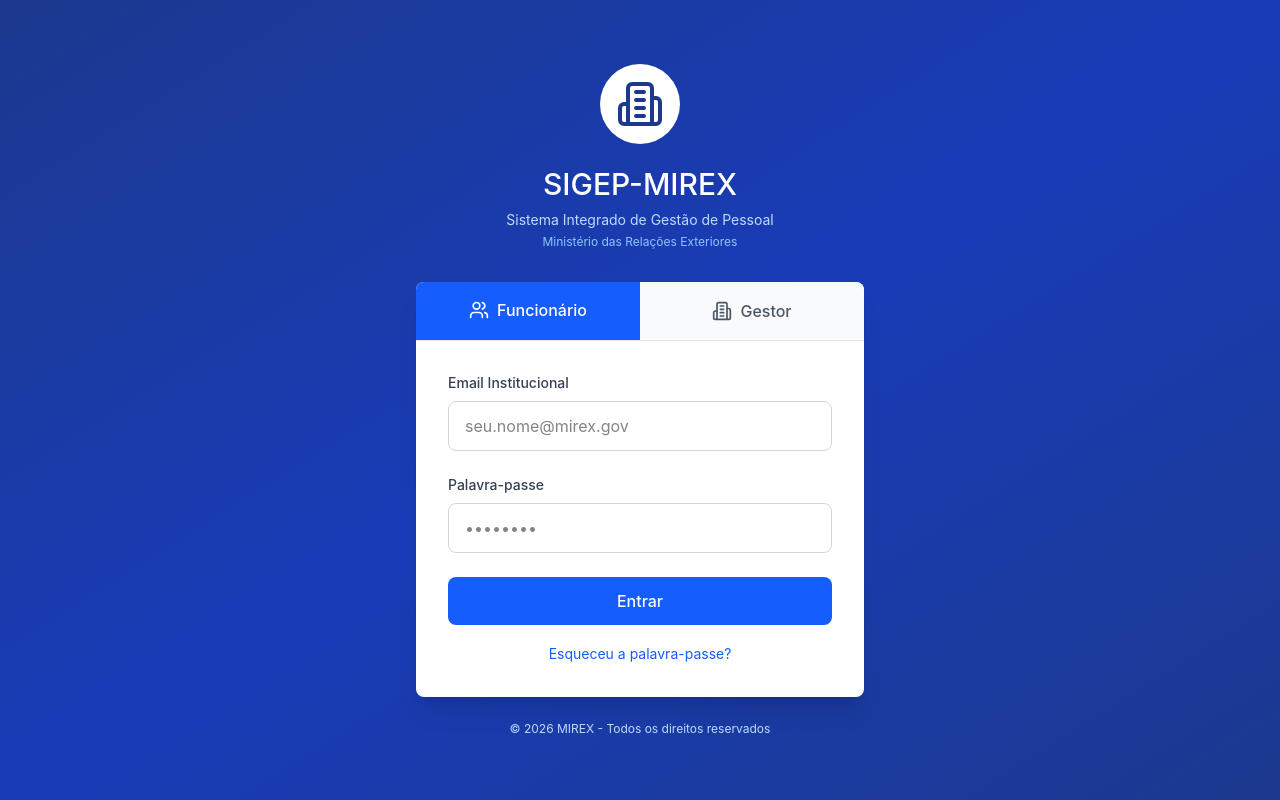
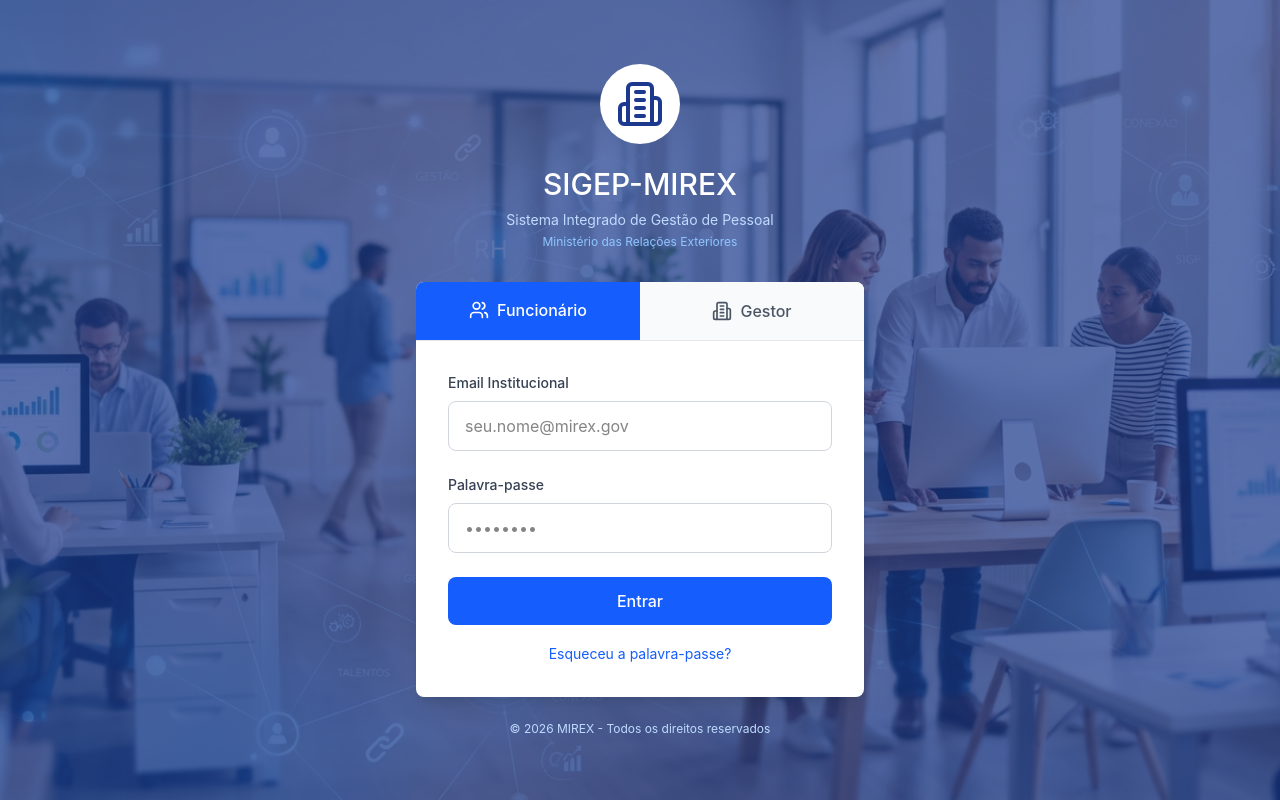
Before and after one commit to saracsguerreiro/sigep-mirex, a React (Vite) app: page /#/login in a window 1280 px wide. Built offline with nearby package versions, Linux system fonts and the light colour scheme.

Commit message:
Add background image with blue overlay to login page
Co-Authored-By: Claude Sonnet 4.6 <noreply@anthropic.com>

```diff
--- a/src/app/pages/Login.tsx
+++ b/src/app/pages/Login.tsx
@@ -3,6 +3,7 @@ import { useNavigate } from "react-router";
 import { useAuth } from "../contexts/AuthContext";
 import { UserRole } from "../types/auth";
 import { Users, Building2 } from "lucide-react";
+import bgImage from "../../imports/plataf.png";
 
 export function Login() {
   const [activeTab, setActiveTab] = useState<UserRole>("user");
@@ -24,8 +25,12 @@ export function Login() {
   };
 
   return (
-    <div className="min-h-screen bg-gradient-to-br from-blue-900 via-blue-800 to-blue-900 flex items-center justify-center p-4">
-      <div className="w-full max-w-md">
+    <div
+      className="min-h-screen flex items-center justify-center p-4 relative"
+      style={{ backgroundImage: `url(${bgImage})`, backgroundSize: "cover", backgroundPosition: "center" }}
+    >
+      <div className="absolute inset-0 bg-blue-900/70" />
+      <div className="w-full max-w-md relative z-10">
         {/* Logo and Title */}
         <div className="text-center mb-8">
           <div className="inline-block bg-white p-4 rounded-full mb-4">
```
Also changed, not shown: src/imports/plataf.png (added).
